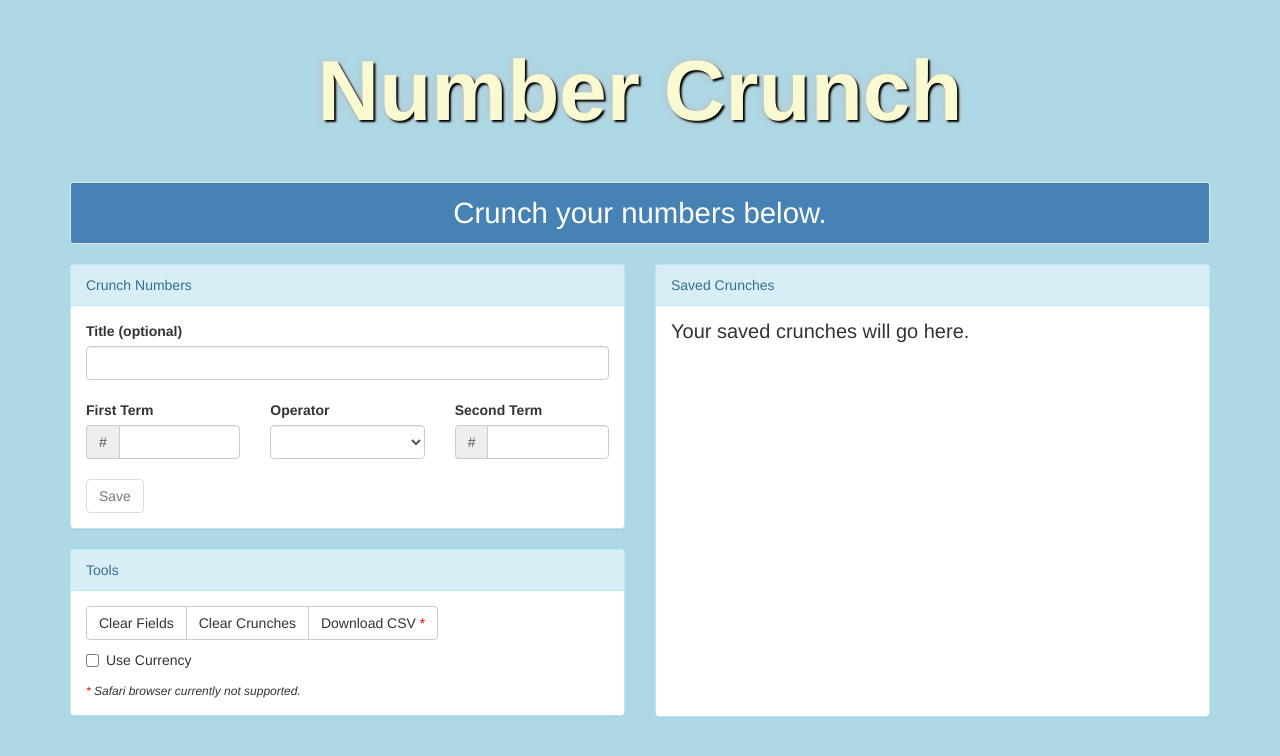
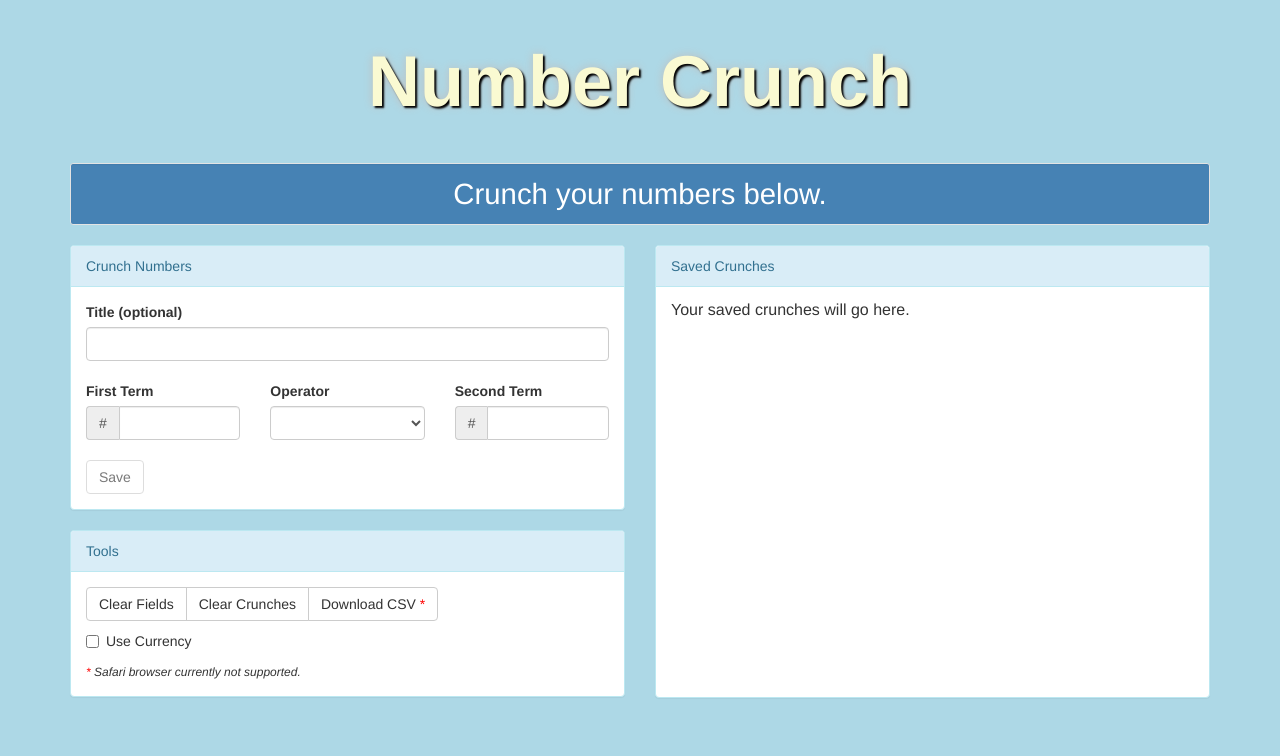
Before and after one commit to drodriguln/NumberCrunch, a plain HTML site: page index.html in a window 1280 px wide. Drawn offline with nearby package versions, Linux system fonts and the light colour scheme; some packages are replaced by stand-ins of ours.

Commit message:
Scaling and browser compatibility modifications.

```diff
--- a/index.html
+++ b/index.html
@@ -1,6 +1,8 @@
 <!DOCTYPE html>
 <html>
 <head>
+  <meta name="viewport" content="width=device-width, initial-scale=1, maximum-scale=1" />
+	<meta http-equiv="X-UA-Compatible" content="IE=11" />
   <title>NumberCrunch</title>
   <link rel="stylesheet" href="https://maxcdn.bootstrapcdn.com/bootstrap/3.3.7/css/bootstrap.min.css" integrity="sha384-BVYiiSIFeK1dGmJRAkycuHAHRg32OmUcww7on3RYdg4Va+PmSTsz/K68vbdEjh4u" crossorigin="anonymous">
   <link rel="stylesheet" href="main.css">
@@ -12,6 +14,14 @@
   <script src="app.js"></script>
 </head>
 <body ng-app="myApp" ng-controller="myController">
+  <!--[if lte IE 10]>
+  	<div class="outdated-browser-notification">
+  		<br />
+  		<h3>You are using an <strong>outdated</strong> browser.</h3>
+  		<h3>Please <a href="http://browsehappy.com/">upgrade your browser</a> to use this website.</h3>
+  		<br />
+  	</div>
+  <![endif]-->
   <div class="title-header-box">
     <span id="title-left" class="title-header title-slide-left">Number</span>
     <span id="title-right" class="title-header title-slide-right">Crunch</span>
--- a/main.css
+++ b/main.css
@@ -9,7 +9,6 @@ body {
 .well {
   background: SteelBlue;
   color: White;
-  font-size: 22pt;
 }
 
 .title-header {
@@ -19,13 +18,94 @@ body {
   font-weight: bold;
 }
 
+@media(max-width: 410px) {
+
   .title-header-box {
     padding-bottom: 30px;
     padding-top: 30px;
     margin-left: auto;
     margin-right: auto;
     text-align: center;
-  font-size: 64pt;
+    font-size: 24pt;
+  }
+
+  .well {
+    font-size: 12pt;
+  }
+
+}
+
+@media(min-width: 411px) {
+
+  .title-header-box {
+    padding-bottom: 30px;
+    padding-top: 30px;
+    margin-left: auto;
+    margin-right: auto;
+    text-align: center;
+    font-size: 34pt;
+  }
+
+  .well {
+    font-size: 16pt;
+  }
+
+}
+
+@media(min-width: 510px) {
+
+  .title-header-box {
+    padding-bottom: 30px;
+    padding-top: 30px;
+    margin-left: auto;
+    margin-right: auto;
+    text-align: center;
+    font-size: 44pt;
+  }
+
+  .well {
+    font-size: 22pt;
+  }
+
+}
+
+@media(min-width: 610px) {
+  .title-header-box {
+    padding-bottom: 30px;
+    padding-top: 30px;
+    margin-left: auto;
+    margin-right: auto;
+    text-align: center;
+    font-size: 54pt;
+  }
+}
+
+@media(max-width: 767px) {
+  .panel-fixed-height-lg {
+    height: 381px;
+  }
+}
+
+@media (min-width: 768px) {
+
+  .crunch-text-title {
+    font-size: 28px;
+  }
+
+  .crunch-text {
+    font-size: 20px;
+  }
+
+  .crunch-text-display {
+    font-size: 14px;
+  }
+
+}
+
+@media(min-width: 768px) {
+  .panel-fixed-height-lg {
+    height: 453px;
+  }
 }
 
 .remove-crunch-link {
@@ -53,18 +133,6 @@ body {
   margin-bottom: 0px;
 }
 
-@media(min-width: 768px) {
-  .panel-fixed-height-lg {
-    height: 453px;
-  }
-}
-
-@media(max-width: 991px) {
-  .panel-fixed-height-lg {
-    height: 381px;
-  }
-}
-
 .overflow-scroll {
   overflow-y: scroll;
 }
@@ -75,22 +143,10 @@ body {
   line-height: 1.0;
 }
 
-@media (min-width: 768px) {
-  .crunch-text-title {
-    font-size: 28px;
-  }
-}
-
 .crunch-text {
   font-size: 16px;
   font-weight: 300;
   line-height: 1.0;
-}
-
-@media (min-width: 768px) {
-  .crunch-text {
-    font-size: 20px;
-  }
 }
 
 .crunch-text-display {
@@ -98,10 +154,3 @@ body {
   font-weight: 300;
   line-height: 1.0;
 }
-
-@media (min-width: 768px) {
-  .crunch-text-display {
-    font-size: 14px;
-  }
-
-}
```
Lines whose indentation alone changed are shown as unchanged.
